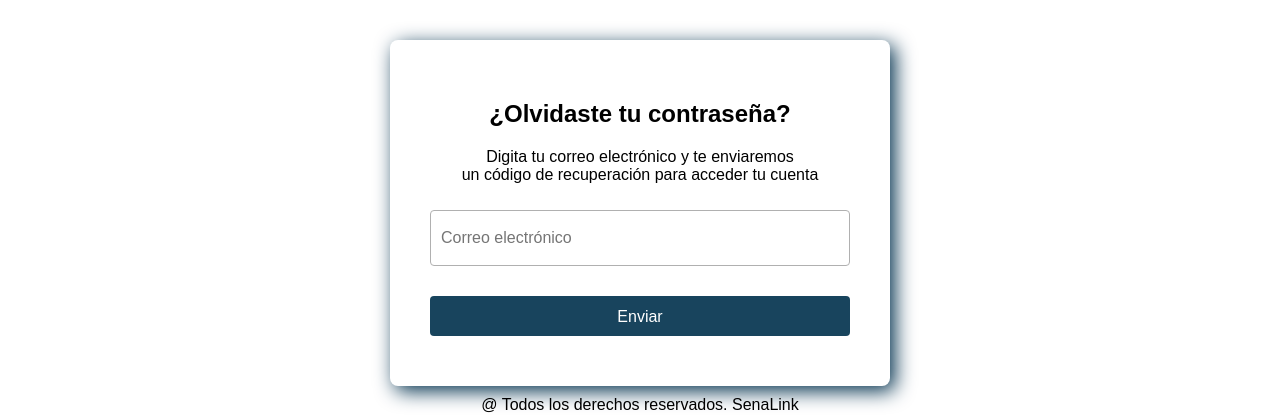
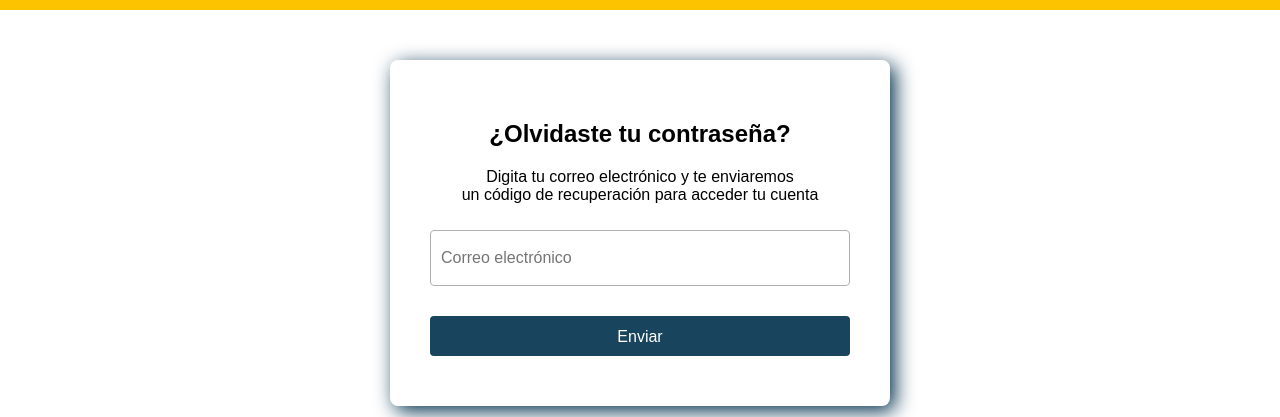
Before and after one commit to felipe397/senalink5, a PHP site: page /html/Forgot.html in a window 1280 px wide. Shown: the part 68-485 px from the top of the page. Run offline with PHP 8.4, Linux system fonts and the light colour scheme.

Commit message:
linea naranja

```diff
--- a/senalink/css/Inputs.css
+++ b/senalink/css/Inputs.css
@@ -82,6 +82,16 @@
     padding: 10px 20px; /* Add padding for spacing */
     background-color: var(--primary-950);
 }
+.linea-naranja {
+    background-color: var(--secundary-2-900);
+    height: 1rem;
+    width: 100%;
+    margin: 0 auto 1rem;
+    border-radius: 0;
+    padding: 0;
+    max-width: 100%;
+}
+
 
 
 
--- a/senalink/css/crud.css
+++ b/senalink/css/crud.css
@@ -47,6 +47,7 @@ p{
     height: auto; /* Maintain aspect ratio */
 
 }
+
 .linea-naranja {
     background-color: var(--secundary-2-900);
     height: 1rem;
--- a/senalink/html/Fogot_code.html
+++ b/senalink/html/Fogot_code.html
@@ -11,6 +11,7 @@
   <img src="../img/logo-sena-white0.png" alt="" class="logo__sena">
   <img src="../img/sena-link-removebg-preview-10.png" alt="" class="logo__senalink">
 </header>
+ <div class="linea-naranja"></div>
 <div class="container__main">
   <main class="container">
           <h2>¿Olvidaste tu contraseña?</h2>
--- a/senalink/html/Forgot.html
+++ b/senalink/html/Forgot.html
@@ -11,6 +11,7 @@
   <img src="../img/logo-sena-white0.png" alt="" class="logo__sena">
   <img src="../img/sena-link-removebg-preview-10.png" alt="" class="logo__senalink">
 </header>
+ <div class="linea-naranja"></div>
 <div class="container__main">
   <main class="container">
           <h2>¿Olvidaste tu contraseña?</h2>
--- a/senalink/html/Super_Admin/Diagnostico/DiagnosticoInhabilitado.html
+++ b/senalink/html/Super_Admin/Diagnostico/DiagnosticoInhabilitado.html
@@ -14,6 +14,7 @@
     <header class="header__home">
         <img class="icons" src="../../../icon/account_circle_24dp_FFFFFF_FILL0_wght400_GRAD0_opsz24.svg" alt="Account Icon">
     </header>
+    <div class="linea-naranja"></div>
     <div class="container__crud--disable">
         <main class="container--disable">
             <img alt="SenaLink Logo" src="../../../img/logo-proyecto1.png" class="logo__senalink"/>
--- a/senalink/html/Super_Admin/Diagnostico/DiagnosticoReport.html
+++ b/senalink/html/Super_Admin/Diagnostico/DiagnosticoReport.html
@@ -14,6 +14,7 @@
     <header class="header__home">
         <img class="icons" src="../../../icon/account_circle_24dp_FFFFFF_FILL0_wght400_GRAD0_opsz24.svg" alt="Account Icon">
     </header>
+
     <div class="header__report">
         <img class="logo__senalink" src="../../../img/logo-proyecto1.png" alt="">
     </div>
--- a/senalink/html/Super_Admin/Empresa/Empresa.html
+++ b/senalink/html/Super_Admin/Empresa/Empresa.html
@@ -14,7 +14,8 @@
     <header class="header__home">
         <img class="icons" src="../../../icon/account_circle_24dp_FFFFFF_FILL0_wght400_GRAD0_opsz24.svg" alt="Account Icon">
     </header>
-    <div class="container__crud">
+    <div class="linea-naranja"></div>
+
         <main class="container">
             <img alt="SenaLink Logo" src="../../../img/logo-proyecto1.png" class="logo__senalink"/>
 
--- a/senalink/html/Super_Admin/Empresa/EmpresaInhabilitado.html
+++ b/senalink/html/Super_Admin/Empresa/EmpresaInhabilitado.html
@@ -14,6 +14,8 @@
     <header class="header__home">
         <img class="icons" src="../../../icon/account_circle_24dp_FFFFFF_FILL0_wght400_GRAD0_opsz24.svg" alt="Account Icon">
     </header>
+
+
     <div class="container__crud--disable">
         <main class="container--disable">
             <img alt="SenaLink Logo" src="../../../img/logo-proyecto1.png" class="logo__senalink"/>
--- a/senalink/html/Super_Admin/Empresa/EmpresaReport.html
+++ b/senalink/html/Super_Admin/Empresa/EmpresaReport.html
@@ -13,6 +13,8 @@
     <header class="header__home">
         <img class="icons" src="../../../icon/account_circle_24dp_FFFFFF_FILL0_wght400_GRAD0_opsz24.svg" alt="Account Icon">
     </header>
+
+
 <body>
     <div class="header__report">
         <img class="logo__senalink" src="../../../img/logo-proyecto1.png" alt="">
--- a/senalink/html/Super_Admin/Programa_Formacion/CreatePrograma.html
+++ b/senalink/html/Super_Admin/Programa_Formacion/CreatePrograma.html
@@ -14,6 +14,7 @@
     <header class="header__home">
         <img class="icons" src="../../../icon/account_circle_24dp_FFFFFF_FILL0_wght400_GRAD0_opsz24.svg" alt="Account Icon">
     </header>
+
     <div class="container__crud">
         <main class="container">
             <img alt="SenaLink Logo" src="../../../img/logo-proyecto1.png" class="logo__senalink"/>
--- a/senalink/html/Super_Admin/Programa_Formacion/Gestion_Programa.html
+++ b/senalink/html/Super_Admin/Programa_Formacion/Gestion_Programa.html
@@ -17,6 +17,7 @@
         </button>
         <img class="icons" src="../../../icon/account_circle_24dp_FFFFFF_FILL0_wght400_GRAD0_opsz24.svg" alt="Account Icon">
     </header>
+
     <nav id="menu" class="menu">
         <div class="menu__logo">
             <img src="../../../img/logo-proyecto1.png" alt="Logo SenaLink">
--- a/senalink/html/Super_Admin/Programa_Formacion/Programa de formacion.html
+++ b/senalink/html/Super_Admin/Programa_Formacion/Programa de formacion.html
@@ -14,6 +14,7 @@
     <header class="header__home">
         <img class="icons" src="../../../icon/account_circle_24dp_FFFFFF_FILL0_wght400_GRAD0_opsz24.svg" alt="Account Icon">
     </header>
+
     <div class="container__crud">
         <main class="container">
             <img alt="SenaLink Logo" src="../../../img/logo-proyecto1.png" class="logo__senalink"/>
--- a/senalink/html/Super_Admin/Programa_Formacion/ProgramaEdit.html
+++ b/senalink/html/Super_Admin/Programa_Formacion/ProgramaEdit.html
@@ -14,6 +14,7 @@
     <header class="header__home">
         <img class="icons" src="../../../icon/account_circle_24dp_FFFFFF_FILL0_wght400_GRAD0_opsz24.svg" alt="Account Icon">
     </header>
+
     <div class="container__crud">
         <main class="container">
             <img alt="SenaLink Logo" src="../../../img/logo-proyecto1.png" class="logo__senalink"/>
--- a/senalink/html/Super_Admin/Programa_Formacion/ProgramaInhabilitado.html
+++ b/senalink/html/Super_Admin/Programa_Formacion/ProgramaInhabilitado.html
@@ -14,6 +14,7 @@
     <header class="header__home">
         <img class="icons" src="../../../icon/account_circle_24dp_FFFFFF_FILL0_wght400_GRAD0_opsz24.svg" alt="Account Icon">
     </header>
+     <div class="linea-naranja"></div>
     <div class="container__crud--disable">
         <main class="container--disable">
             <img alt="SenaLink Logo" src="../../../img/logo-proyecto1.png" class="logo__senalink"/>
--- a/senalink/html/Super_Admin/Programa_Formacion/ProgramaReport.html
+++ b/senalink/html/Super_Admin/Programa_Formacion/ProgramaReport.html
@@ -14,6 +14,7 @@
     <header class="header__home">
         <img class="icons" src="../../../icon/account_circle_24dp_FFFFFF_FILL0_wght400_GRAD0_opsz24.svg" alt="Account Icon">
     </header>
+
     <div class="header__report">
         <img class="logo__senalink" src="../../../img/logo-proyecto1.png" alt="">
     </div>
```
